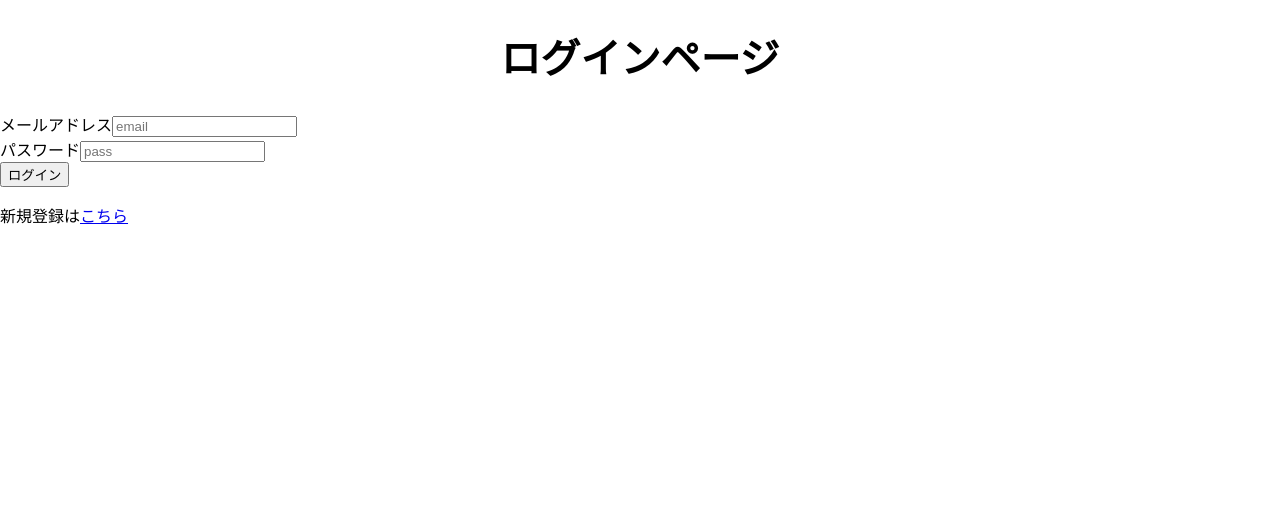
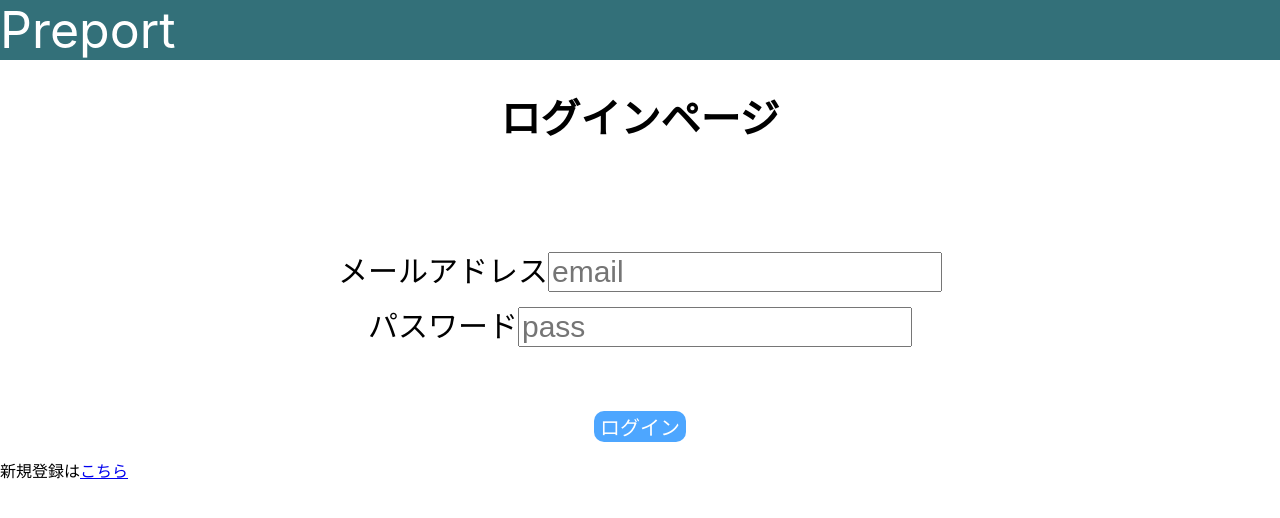
Before and after one commit to HICS-ppp/test2, a React (Create React App) app: page /login in a window 1280 px wide. Shown: the top 518 px of the page. Built offline with nearby package versions, Linux system fonts and the light colour scheme; no server answers.

Commit message:
11/21 レイアウトできたとこまで 米村

```diff
--- a/src/login/login.css
+++ b/src/login/login.css
@@ -0,0 +1,65 @@
+/*ログイン前ヘッダーレイアウト*/
+.header1{
+    width: 100%;
+    height: 100%;
+    /*border: 1px solid;*/
+    background-color: #337079;
+}
+.center{
+    text-align: center;
+}
+
+/*Preportロゴ*/
+.logo{
+    font-size: 50px;
+    width: 50px;
+    color: #FFFFFF;
+}
+
+/*ログインページ*/
+.loginpage1{
+    font-size: 40px;
+    text-align: center;
+    width: auto;
+}
+
+.mail1{
+    font-size: 30px;
+}
+
+.mailbox1{
+    font-size: 30px;
+}
+
+.pass1{
+    font-size: 30px;
+}
+
+.passbox1{
+    font-size: 30px;
+}
+
+
+/*ログインボタン*/
+.log1{
+    font-size: 20px;
+    background-color: #4da6ff;
+    color: #FFFFFF;
+    border: none;
+    border-radius: 10px;
+
+
+}
+.mdiv1{
+    text-align: center;
+    margin-top: 8%;
+}
+.pdiv1{
+    text-align: center;
+    margin-top: 10px;
+}
+
+.logdiv{
+    text-align: center;
+    margin-top: 5%;
+}
--- a/src/login/login.tsx
+++ b/src/login/login.tsx
@@ -2,6 +2,7 @@ import React, { useState, useEffect } from "react";
 import { signInWithEmailAndPassword,onAuthStateChanged} from "firebase/auth";
 import { auth } from "../firebase";
 import {Navigate,Link} from "react-router-dom";
+import "./login.css";
 
 const Login = () => {
 
@@ -33,30 +34,45 @@ const Login = () => {
     return (
         <>
                 <>
+                    <header className="header1"><label className="logo">Preport</label></header>
+
+
+
+
                     {/* onSubmitを追加↓ */}
                     < form onSubmit={handleSubmit}>
-                <h1>ログインページ</h1>
-                    <div>
-                        <label>メールアドレス</label>
-                        <input name="email"
+                <h1 className="loginpage1">ログインページ</h1>
+                    <div className="mdiv1">
+
+                        <label className="mail1">メールアドレス</label>
+                        <input className="mailbox1"
+                               name="email"
                                type="email"
                                placeholder="email"
                                value={loginEmail}
                                onChange={(e) => setLoginEmail(e.target.value)}
                         />
                     </div>
-                    <div>
-                        <label>パスワード</label>
-                        <input name="pass"
+                    <div className="pdiv1">
+                        <label className="pass1">パスワード</label>
+                        <input className="passbox1"
+                               name="pass"
                                type="password"
                                placeholder="pass"
                                value={loginPassword}
                                onChange={(e) => setLoginPassword(e.target.value)}
                         />
                     </div>
-                        <button>ログイン</button>
+                        <div className="logdiv">
+
+                            <button className="log1">ログイン</button>
+
+                        </div>
                         {/* ↓リンクを追加 */}
                         <p>新規登録は<Link to={`/signup`}>こちら</Link></p>
+
+
+
                 </form>
                     </>
                     </>
--- a/src/signup/signup.css
+++ b/src/signup/signup.css
@@ -1,18 +1,5 @@
-
-.mailbox2{
-    font-size: 20px;
-}
-
-.userbox1{
-    font-size: 20px;
-}
-
-.passbox2{
-    font-size: 20px;
-}
-
-.passwordbox1{
-    font-size: 20px;
+.regbox1{
+    font-size: 30px;
 }
 
 .agebox1{
--- a/src/signup/signup.tsx
+++ b/src/signup/signup.tsx
@@ -5,6 +5,8 @@ import { ref, push } from "firebase/database";
 import { database } from "../firebase"
 import {getAuth, sendSignInLinkToEmail} from "firebase/auth";
 import { isSignInWithEmailLink, signInWithEmailLink } from "firebase/auth";
+import "./signup.css";
+
 
 const Register = () => {
 
@@ -42,16 +44,17 @@ const Register = () => {
             <h1>ユーザ登録</h1>
             <form onSubmit = {handleSubmit}>
                 <div>
-                    <label>ユーザID</label>userID
+                    <label>ユーザID</label>
                     <input
                         onChange={(e:any) => setuserID(e.target.value)}
-                        className="userID"
+                        className="regbox1"
                         type="text"
                         placeholder="userID" />
                 </div>
                 <div>
                     <label>メールアドレス</label>
                     <input
+                           className="regbox1"
                            onChange={(e:any) => setEmail(e.target.value)}
                                 name="email"
                                 type="email"
@@ -60,6 +63,7 @@ const Register = () => {
                 <div>
                     <label>ユーザ名</label>
                     <input onChange={(e:any) => setUserName(e.target.value)}
+                           className="regbox1"
                                 name="username"
                                 type="text"
                                 placeholder="username" />
@@ -68,6 +72,7 @@ const Register = () => {
                     <label>パスワード</label>
                     <input
                             onChange={(e:any) => setPass(e.target.value)}
+                            className="regbox1"
                                 name="pass"
                                 type="password"
                                 placeholder="pass" />
@@ -75,6 +80,7 @@ const Register = () => {
                 <div>
                     <label>再パスワード</label>
                     <input onChange={(e:any) => setPass2(e.target.value)}
+                           className="regbox1"
                                 name="pass2"
                                 type="password"
                                 placeholder="pass2" />
@@ -82,6 +88,7 @@ const Register = () => {
                 <div>
                     <label>年齢</label>
                     <input onChange={(e:any) => setAge(e.target.value)}
+                           className="agebox1"
                                 name="age"
                                 type="number"
                                 min="0" max="100"/>
@@ -89,11 +96,11 @@ const Register = () => {
                 <div>
                     <label>性別</label>
                     <input onChange={(e:any) => setGender(e.target.value)}
-                                name="gender" type="radio" value="男" />
+                                name="gender" type="radio" value="男" />男
                     <input onChange={(e:any) => setGender(e.target.value)}
-                                name="gender" type="radio" value="女"/>
+                                name="gender" type="radio" value="女"/>女
                 </div>
-                <button>登録</button>
+                <button className="register">登録</button>
                                 {/* ↓リンクを追加 */}
                 <p>ログインは<Link to={`./login/`}>こちら</Link></p>
             </form>
--- a/src/toppage/toppage.css
+++ b/src/toppage/toppage.css
@@ -12,7 +12,7 @@
 
 }
 
-.a1{
+.topall{
     text-align    : center;
 
 }
--- a/src/toppage/toppage.tsx
+++ b/src/toppage/toppage.tsx
@@ -1,11 +1,18 @@
 import React from "react";
 import {Link} from "react-router-dom"
+import "./toppage.css";
+
+
 const Toppage = () => {
     return (
         <>
-        <h1>Preport</h1>
+            <div className="topall">
 
-            <Link to={`/login/`}><button>ログイン</button></Link>
+
+        <h1 className="pre1">Preport</h1>
+
+            <Link to={`/login/`}><button className="log1">ログイン</button></Link>
+            </div>
         </>
     );
 };
```
